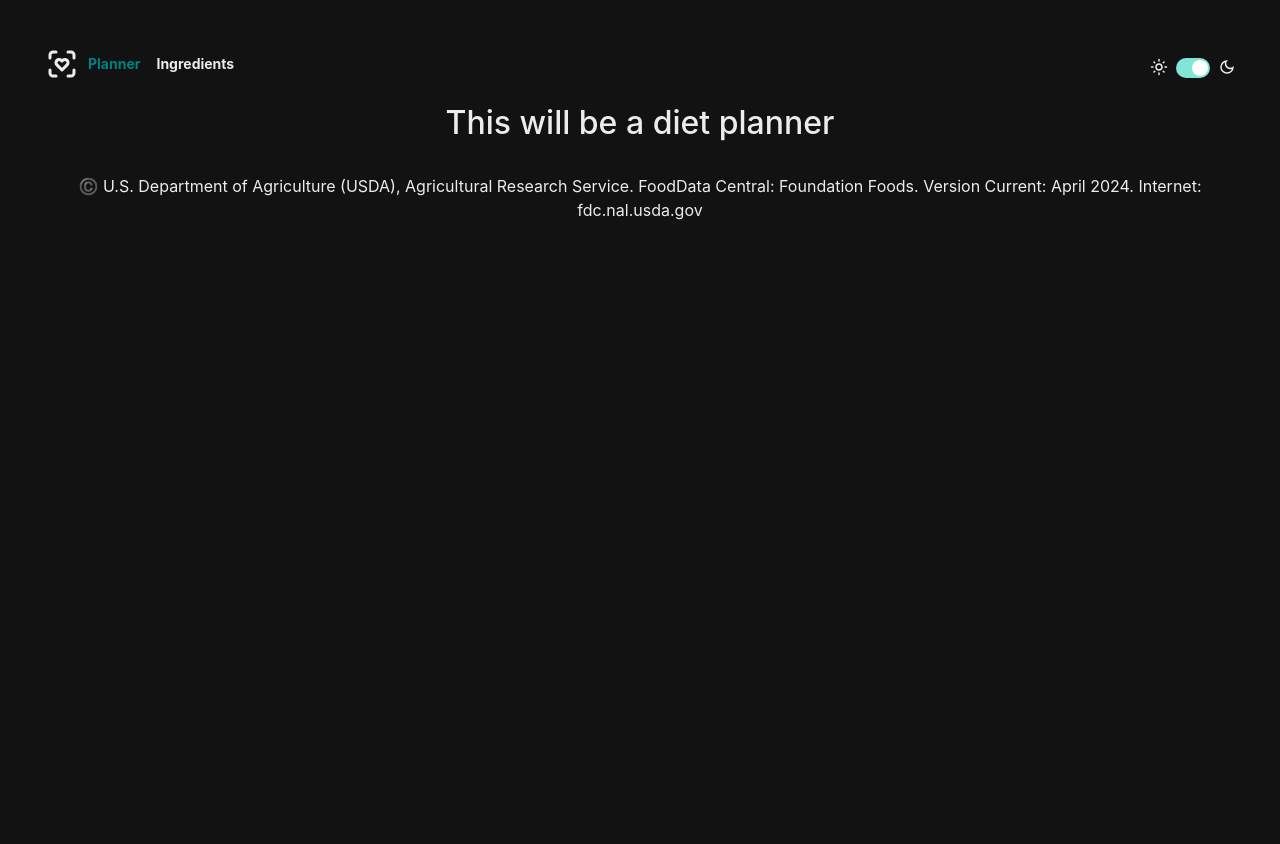
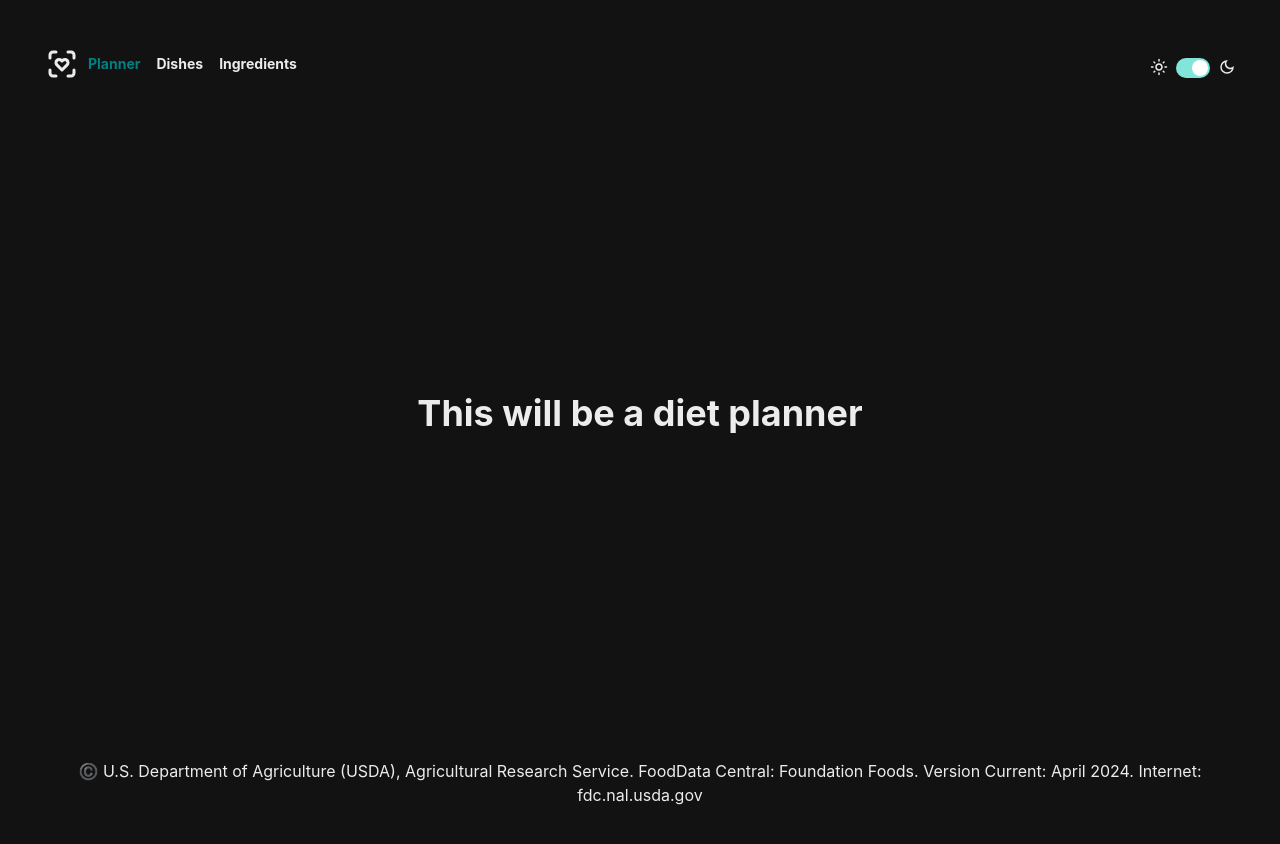
Before and after one commit to nishandevkar/food-data-app, a React (Vite) app in the folder food-data-app/: page /planner in a window 1280 px wide. Shown: the top 844 px of the page. Before the commit the page ends 800 px from the top, so only its background shows below. Built offline with nearby package versions, Linux system fonts and the light colour scheme.

Commit message:
Adds Dishes placeholder route

```diff
--- /dev/null
+++ b/food-data-app/src/components/Dishes.tsx
@@ -0,0 +1,11 @@
+import { Heading } from "@chakra-ui/react";
+
+const Dishes = () => {
+	return (
+		<Heading as={"h2"} marginY={300}>
+			This will be a page to create dishes
+		</Heading>
+	);
+};
+
+export default Dishes;
--- a/food-data-app/src/components/Navbar.tsx
+++ b/food-data-app/src/components/Navbar.tsx
@@ -31,6 +31,25 @@ const Navbar = () => {
 						</Heading>
 					</NavLink>
 					<NavLink
+						to="/dishes"
+						style={({ isActive }) => {
+							return {
+								fontWeight: isActive ? "bold" : "",
+								color: isActive ? "teal" : "",
+							};
+						}}
+					>
+						<Heading
+							size={"xs"}
+							_hover={{
+								transform: "scale(1.1)",
+								transition: " .4s ease",
+							}}
+						>
+							Dishes
+						</Heading>
+					</NavLink>
+					<NavLink
 						to="/ingredients"
 						style={({ isActive }) => {
 							return {
--- /dev/null
+++ b/food-data-app/src/components/Planner.tsx
@@ -0,0 +1,11 @@
+import { Heading } from "@chakra-ui/react";
+
+const Planner = () => {
+	return (
+		<Heading as={"h2"} marginY={300}>
+			This will be a diet planner
+		</Heading>
+	);
+};
+
+export default Planner;
--- a/food-data-app/src/pages/Planner.tsx
+++ /dev/null
@@ -1,5 +0,0 @@
-const Planner = () => {
-	return <h2>This will be a diet planner</h2>;
-};
-
-export default Planner;
```
Also changed, not shown: food-data-app/src/routes.tsx (+6 -1 lines).
